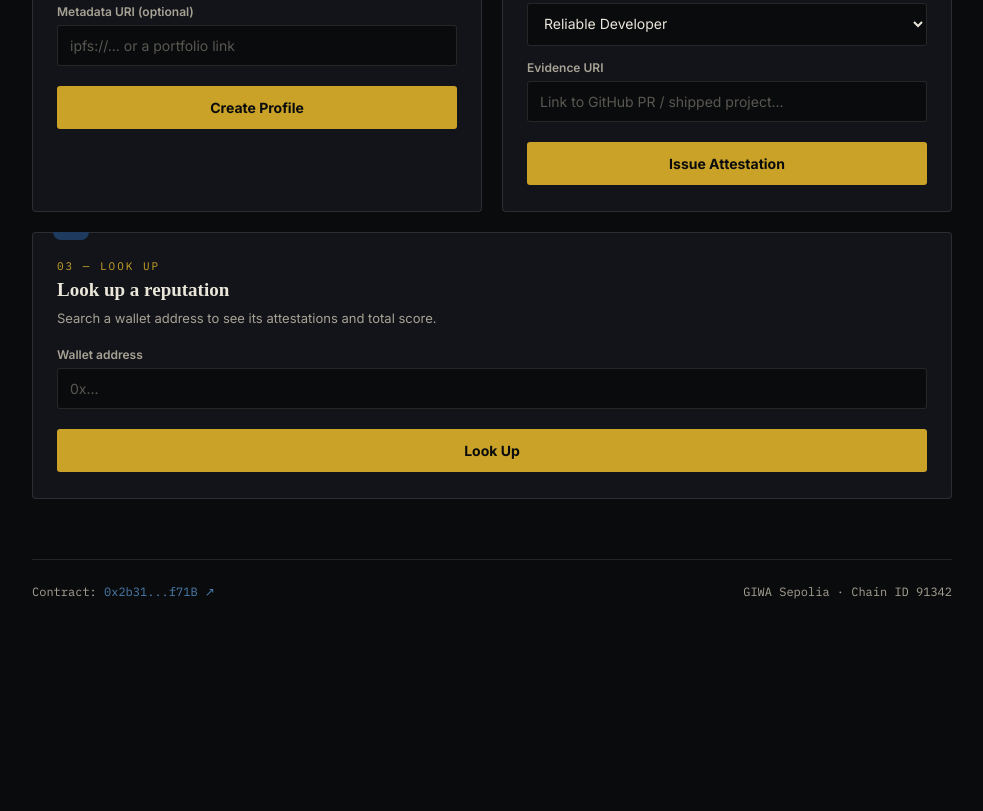
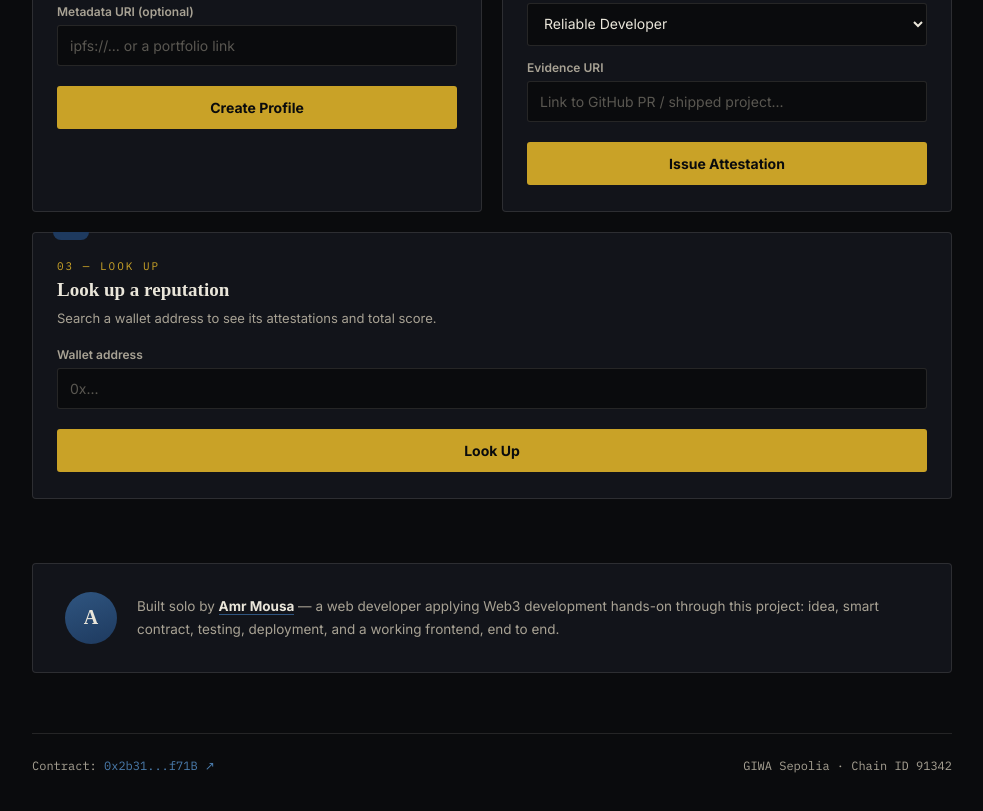
Before and after one commit to AMR70234/giwa-builder-rep, a website: page index.html in a window 1280 px wide. Shown: the part 3651-4462 px from the top of the page, without its empty margins (148-1131 px from the left). Before the commit the page ends 4330 px from the top, so only its background shows below. Drawn offline with nearby package versions, Linux system fonts and the light colour scheme.

Commit message:
Add About the Builder section with Twitter link

```diff
--- a/index.html
+++ b/index.html
@@ -415,6 +415,25 @@
     font-family:'IBM Plex Mono',monospace;letter-spacing:1px;
   }
 
+  .about-builder{
+    margin:64px 0 0;padding:28px 32px;background:var(--ink-2);
+    border:1px solid var(--line);border-radius:4px;
+    display:flex;align-items:center;gap:20px;flex-wrap:wrap;
+  }
+  .about-builder .avatar-lg{
+    width:52px;height:52px;border-radius:50%;flex-shrink:0;
+    background:linear-gradient(160deg, var(--tile-light), var(--tile));
+    display:flex;align-items:center;justify-content:center;
+    font-family:'Noto Serif KR',serif;font-weight:900;font-size:20px;color:var(--paper);
+  }
+  .about-builder .text{flex:1;min-width:220px;}
+  .about-builder .text p{margin:0;color:var(--paper-dim);font-size:13.5px;line-height:1.7;}
+  .about-builder .text a{
+    color:var(--paper);font-weight:700;text-decoration:none;
+    border-bottom:1px solid var(--tile-light);transition:color .2s, border-color .2s;
+  }
+  .about-builder .text a:hover{color:var(--brass);border-color:var(--brass);}
+
   footer{
     margin-top:60px;padding-top:24px;border-top:1px solid var(--line);
     display:flex;justify-content:space-between;font-size:12px;color:var(--paper-dim);
@@ -702,6 +721,16 @@
         <span id="scoreLevelBadge" style="margin-left:auto;"></span>
       </div>
       <div id="attestationsList"></div>
+    </div>
+  </div>
+
+  <div class="about-builder">
+    <div class="avatar-lg">A</div>
+    <div class="text">
+      <p>
+        Built solo by <a href="https://x.com/Amr_mousa11" target="_blank">Amr Mousa</a> —
+        a web developer applying Web3 development hands-on through this project: idea, smart contract, testing, deployment, and a working frontend, end to end.
+      </p>
     </div>
   </div>
 
```
